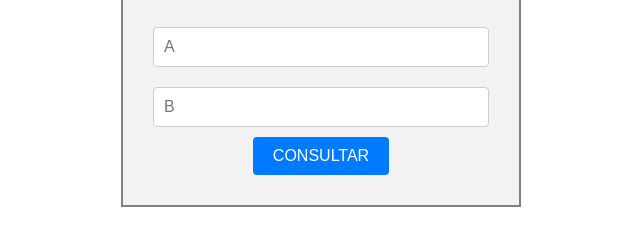
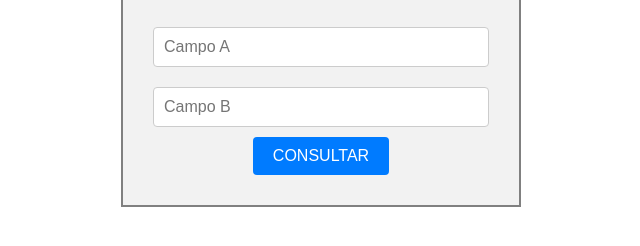
Before and after one commit to MeireMendes/exercicio_html_js, a plain HTML site: page index.html in a window 1280 px wide. Shown: the part 100-346 px from the top of the page, without its empty margins (319-959 px from the left). Drawn offline with Linux system fonts and the light colour scheme.

Commit message:
Alteração HTML

```diff
--- a/index.html
+++ b/index.html
@@ -12,8 +12,8 @@
         <h1>EBAC FORMULÁRIO</h1>
         <h2>Consultas</h2>
         <form id="form-consulta">
-            <input type="number" id="A" required placeholder="A" />
-            <input type="number" id="B" required placeholder="B" />
+            <input type="number" id="A" required placeholder="Campo A" />
+            <input type="number" id="B" required placeholder="Campo B" />
             <button id="btn-depositar" type="submit">CONSULTAR</button>
         </form>
         <p id="message"></p>
```
